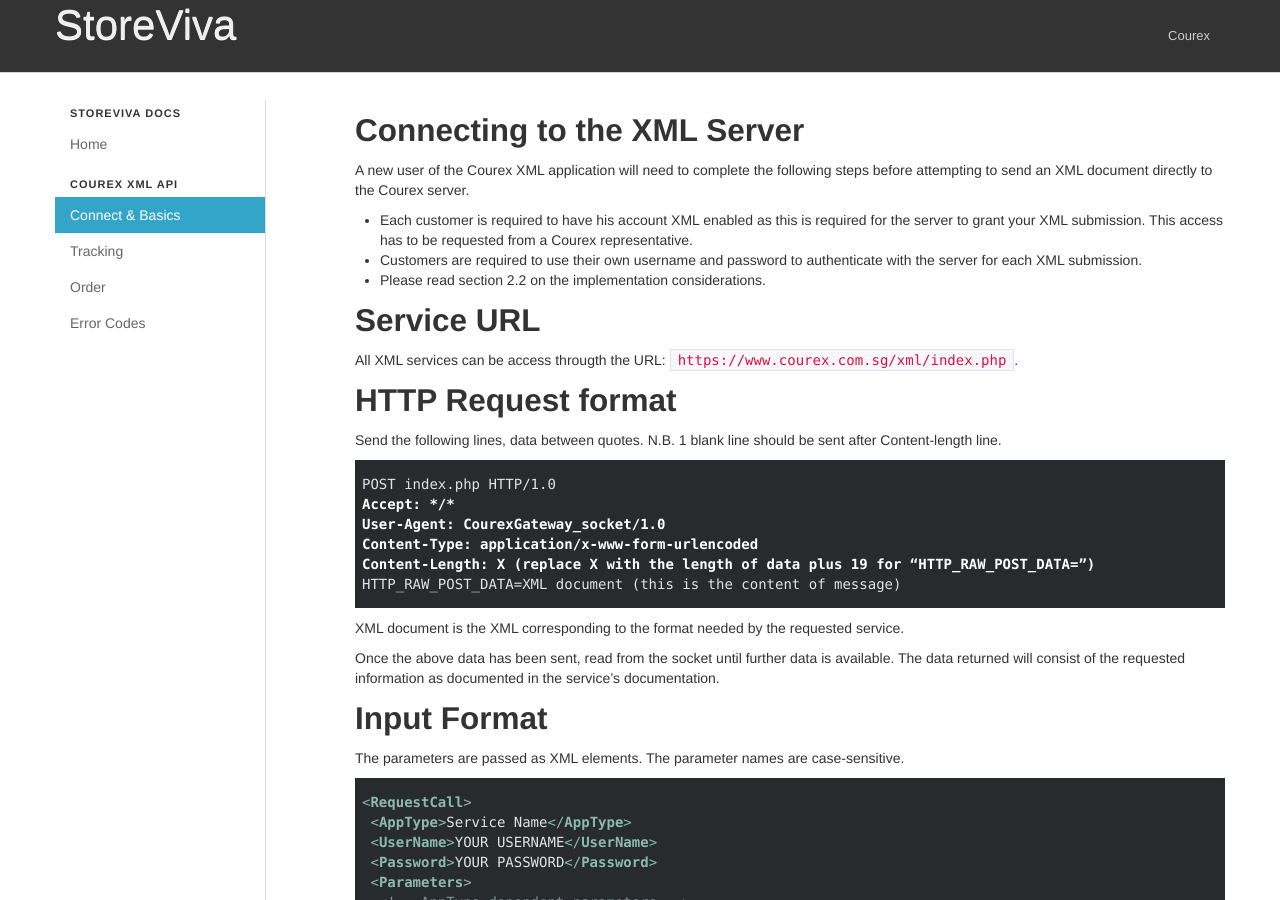
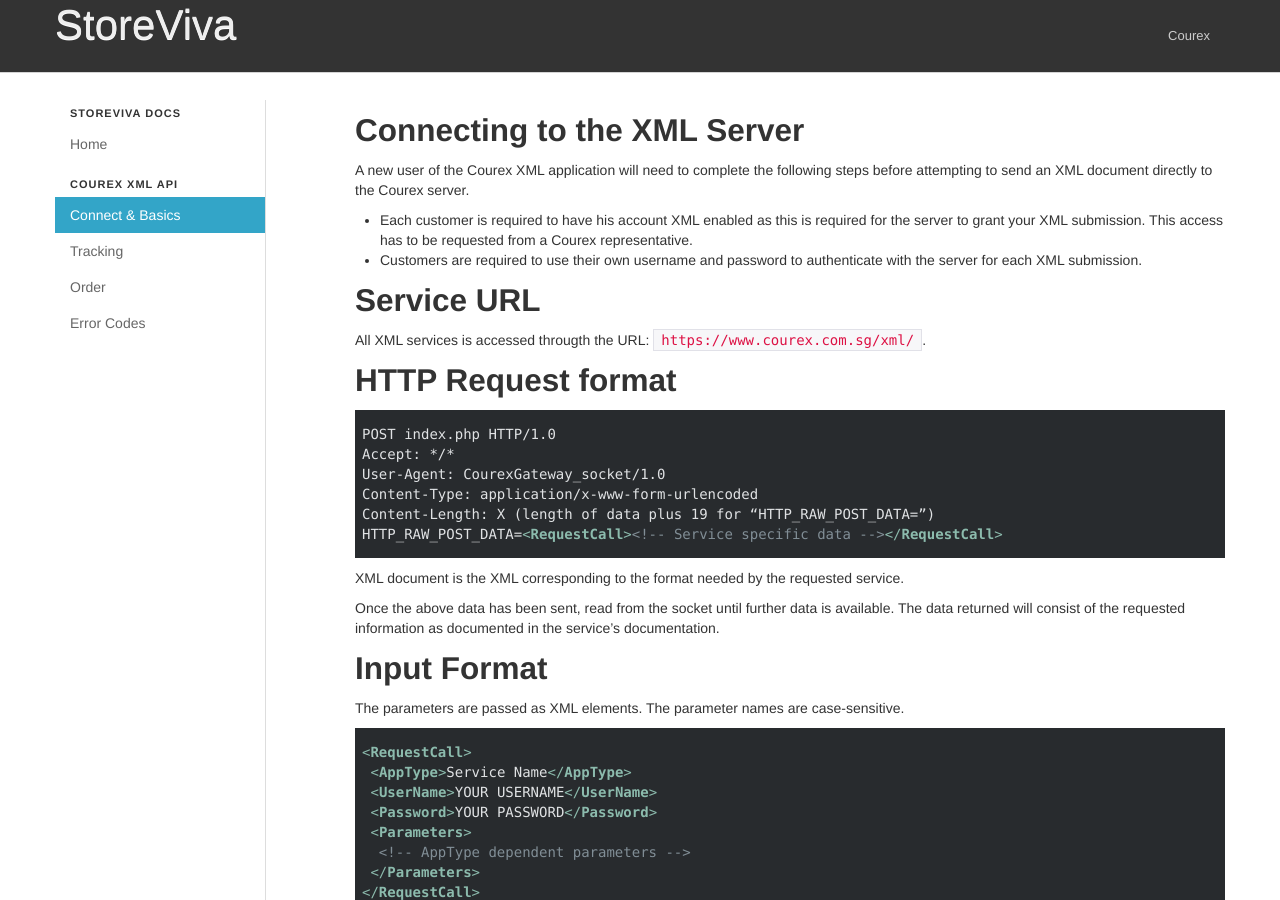
Before and after one commit to storeviva/storeviva.github.io, a Jekyll site: the page built from courex_xml/connect.md, in a window 1280 px wide and 900 px high. Built offline with Jekyll 4.4.1, drawn with Linux system fonts in a browser that asks for light colours; nearby versions of some CDN libraries; Markdown is read by kramdown in place of the engine named in the settings.

Commit message:
[courex_xml/connect]: Removed invalid info and cleanup.

````diff
--- a/courex_xml/connect.md
+++ b/courex_xml/connect.md
@@ -10,23 +10,20 @@
 
 - Each customer is required to have his account XML enabled as this is required for the server to grant your XML submission. This access has to be requested from a Courex representative.
 - Customers are required to use their own username and password to authenticate with the server for each XML submission.
-- Please read section 2.2 on the implementation considerations.
 
 ## Service URL
 
-All XML services can be access througth the URL: ```https://www.courex.com.sg/xml/index.php```.
+All XML services is accessed througth the URL: ```https://www.courex.com.sg/xml/```.
 
 ## HTTP Request format
-
-Send the following lines, data between quotes. N.B. 1 blank line should be sent after Content-length line.
 
 ```http
 POST index.php HTTP/1.0
 Accept: */*
 User-Agent: CourexGateway_socket/1.0
 Content-Type: application/x-www-form-urlencoded
-Content-Length: X (replace X with the length of data plus 19 for “HTTP_RAW_POST_DATA=”)
-HTTP_RAW_POST_DATA=XML document (this is the content of message)
+Content-Length: X (length of data plus 19 for “HTTP_RAW_POST_DATA=”)
+HTTP_RAW_POST_DATA=<RequestCall><!-- Service specific data --></RequestCall>
 ```
 
 XML document is the XML corresponding to the format needed by the requested service.
````
